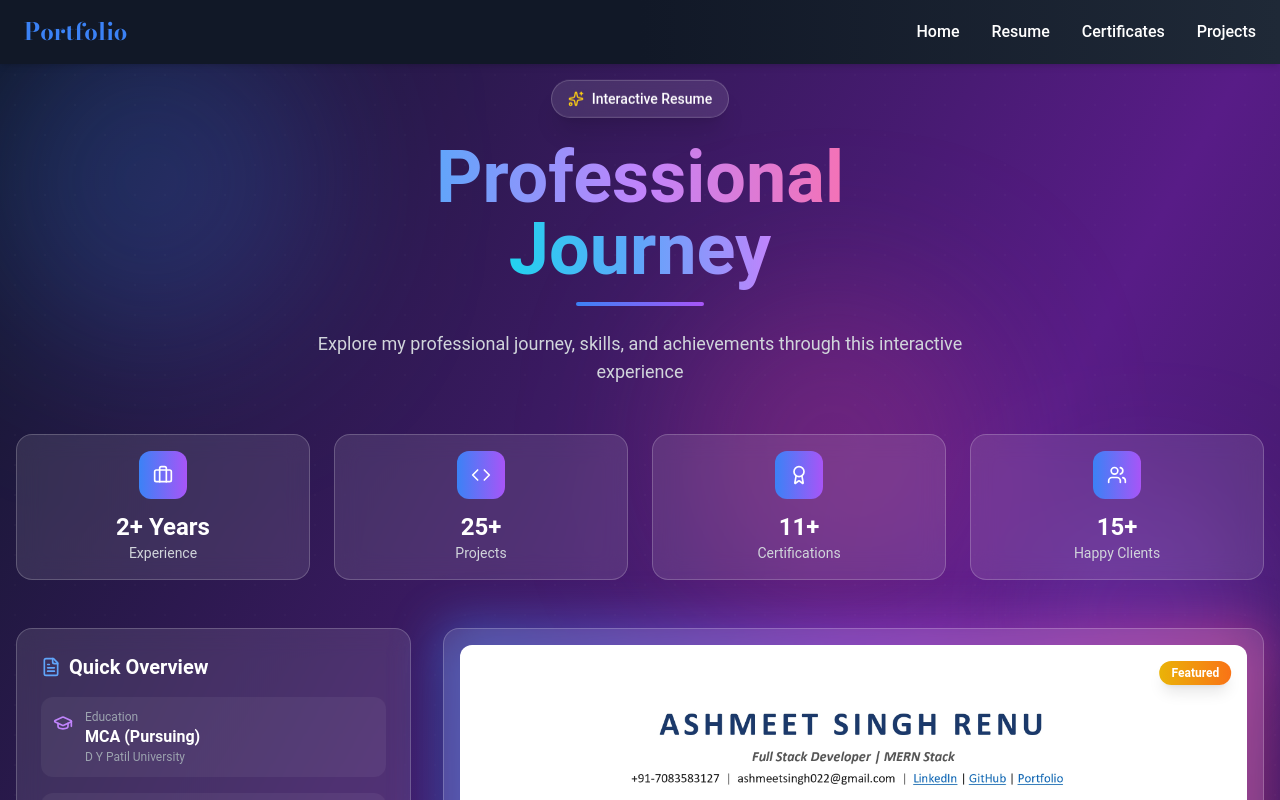
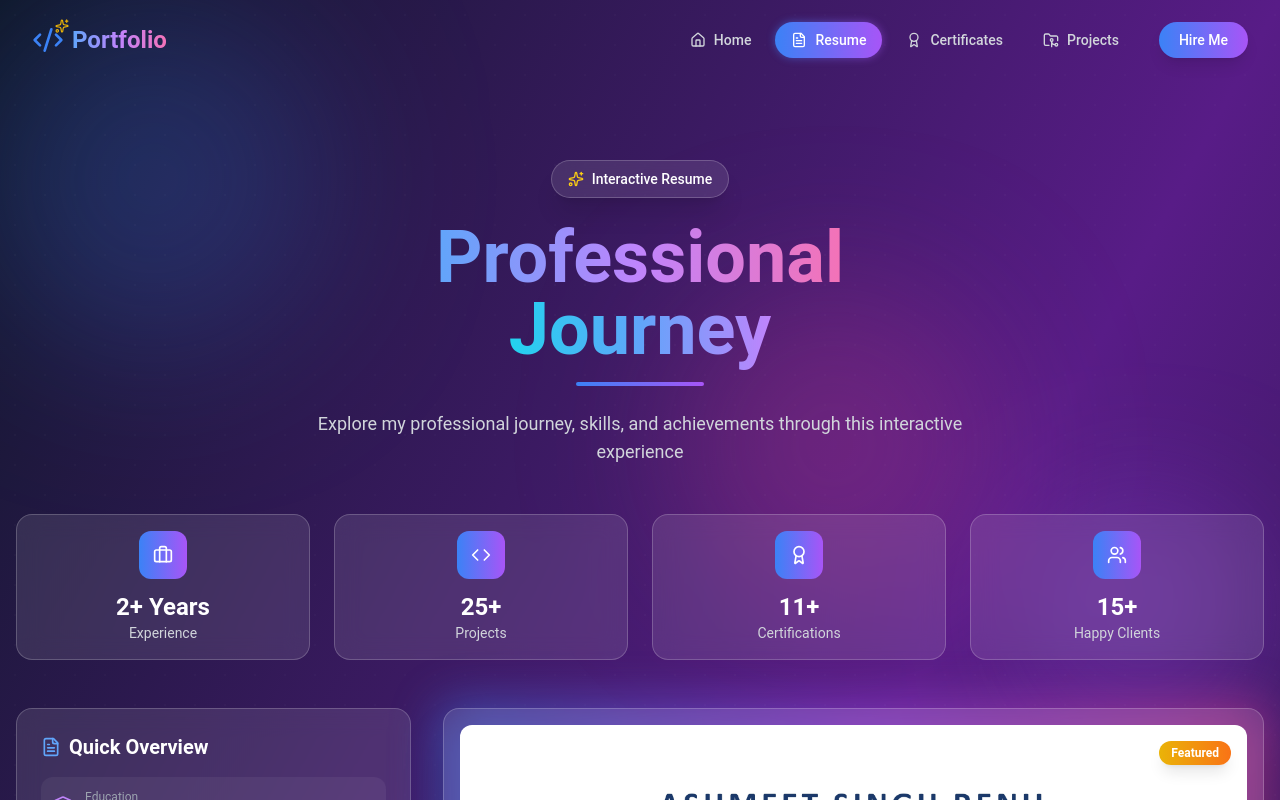
Before and after one commit to ASHMEETSINGHRENU/Portfolio, a React (Create React App) app: page /resume in a window 1280 px wide. Shown: the top 800 px of the page. Built offline with nearby package versions, Linux system fonts and the light colour scheme; a web font is replaced by a local one.

Commit message:
updated navbar

```diff
--- a/src/components/navbar.js
+++ b/src/components/navbar.js
@@ -1,99 +1,265 @@
-import React, { useState } from "react";
+import React, { useState, useEffect } from "react";
+import { NavLink, useLocation, Link } from "react-router-dom";
+import { motion, AnimatePresence } from "framer-motion";
+import {
+  Home,
+  FileText,
+  Award,
+  FolderGit2,
+  Menu,
+  X,
+  Code2,
+  Sparkles,
+  ChevronRight
+} from "lucide-react";
 
 const Navbar = () => {
   const [isMenuOpen, setIsMenuOpen] = useState(false);
+  const [scrolled, setScrolled] = useState(false);
+  const location = useLocation();
+
+  const navLinks = [
+    { name: "Home", path: "/home", icon: <Home className="w-4 h-4" /> },
+    { name: "Resume", path: "/resume", icon: <FileText className="w-4 h-4" /> },
+    { name: "Certificates", path: "/certificates", icon: <Award className="w-4 h-4" /> },
+    { name: "Projects", path: "/projects", icon: <FolderGit2 className="w-4 h-4" /> },
+  ];
+
+  // Handle scroll with passive listener for better performance
+  useEffect(() => {
+    const handleScroll = () => {
+      setScrolled(window.scrollY > 20);
+    };
+
+    window.addEventListener("scroll", handleScroll, { passive: true });
+    return () => window.removeEventListener("scroll", handleScroll);
+  }, []);
+
+  // Close mobile menu on route change
+  useEffect(() => {
+    setIsMenuOpen(false);
+  }, [location.pathname]);
 
   const toggleMenu = () => {
     setIsMenuOpen(!isMenuOpen);
   };
 
   return (
-    <nav className="fixed top-0 left-0 w-full z-50 bg-gradient-to-r from-gray-900 via-gray-900 to-gray-800 shadow-md">
-      <div className="max-w-7xl mx-auto flex justify-between items-center px-6 py-4">
-        {/* Logo */}
-        <div className="font-bodoni text-2xl font-bold text-blue-500">Portfolio</div>
+    <>
+      <motion.nav
+        initial={{ y: -100 }}
+        animate={{ y: 0 }}
+        transition={{ duration: 0.6, type: "spring" }}
+        className={`fixed top-0 left-0 w-full z-50 transition-all duration-500 ${
+          scrolled
+            ? "bg-black/80 backdrop-blur-xl shadow-2xl border-b border-white/10"
+            : "bg-transparent"
+        }`}
+        role="navigation"
+        aria-label="Main navigation"
+      >
+        <div className="max-w-7xl mx-auto px-4 md:px-8">
+          <div className="flex justify-between items-center h-16 md:h-20">
+
+            {/* Logo with Animation */}
+            <motion.div
+              whileHover={{ scale: 1.05 }}
+              whileTap={{ scale: 0.95 }}
+              className="relative group"
+            >
+              <Link to="/" className="relative">
+                <div className="absolute -inset-1 bg-gradient-to-r from-blue-500 to-purple-500 rounded-lg blur opacity-0 group-hover:opacity-50 transition duration-500" />
+                <div className="relative flex items-center gap-2">
+                  <div className="relative">
+                    <Code2 className="w-7 h-7 md:w-8 md:h-8 text-blue-500" />
+                    <motion.div
+                      animate={{
+                        scale: [1, 1.2, 1],
+                        rotate: [0, 360, 0]
+                      }}
+                      transition={{ duration: 2, repeat: Infinity, repeatDelay: 3 }}
+                      className="absolute -top-1 -right-1"
+                    >
+                      <Sparkles className="w-3 h-3 text-yellow-500" />
+                    </motion.div>
+                  </div>
+                  <span className="font-bold text-xl md:text-2xl bg-gradient-to-r from-blue-400 via-purple-400 to-pink-400 bg-clip-text text-transparent">
+                    Portfolio
+                  </span>
+                </div>
+              </Link>
+            </motion.div>
 
             {/* Desktop Navigation */}
-        <div className="hidden md:flex space-x-8 text-white font-medium">
-          <a href="/home" className="hover:text-blue-500 transition-colors">
-            Home
-          </a>
-          <a href="/resume" className="hover:text-blue-500 transition-colors">
-            Resume
-          </a>
-          <a href="/certificates" className="hover:text-blue-500 transition-colors">
-            Certificates
-          </a>
-          <a href="/projects" className="hover:text-blue-500 transition-colors">
-            Projects
-          </a>
+            <div className="hidden md:flex items-center gap-2">
+              {navLinks.map((link, index) => (
+                <NavLink
+                  key={link.path}
+                  to={link.path}
+                  end={link.path === "/home"}
+                  className={({ isActive }) =>
+                    `relative px-4 py-2 rounded-full text-sm font-medium transition-all duration-300 ${
+                      isActive
+                        ? "text-white"
+                        : "text-gray-300 hover:text-white"
+                    }`
+                  }
+                >
+                  {({ isActive }) => (
+                    <>
+                      {/* Active Indicator */}
+                      {isActive && (
+                        <motion.div
+                          layoutId="activeNav"
+                          className="absolute inset-0 bg-gradient-to-r from-blue-500 to-purple-500 rounded-full"
+                          transition={{ type: "spring", duration: 0.5 }}
+                        >
+                          <div className="absolute inset-0 bg-gradient-to-r from-blue-500 to-purple-500 rounded-full blur-sm opacity-50" />
+                        </motion.div>
+                      )}
+
+                      {/* Link Content */}
+                      <span className="relative z-10 flex items-center gap-2">
+                        {link.icon}
+                        {link.name}
+                      </span>
+                    </>
+                  )}
+                </NavLink>
+              ))}
+
+              {/* Resume Button CTA */}
+              <motion.div
+                initial={{ opacity: 0, scale: 0 }}
+                animate={{ opacity: 1, scale: 1 }}
+                transition={{ delay: 0.4, type: "spring" }}
+                whileHover={{ scale: 1.05 }}
+                whileTap={{ scale: 0.95 }}
+              >
+                <Link
+                  to="/resume"
+                  className="ml-4 px-5 py-2 bg-gradient-to-r from-blue-500 to-purple-500 rounded-full text-white text-sm font-medium shadow-lg hover:shadow-xl transition-all duration-300 inline-block"
+                >
+                  Hire Me
+                </Link>
+              </motion.div>
             </div>
 
             {/* Mobile Menu Button */}
-        <button
-          className="md:hidden text-white focus:outline-none"
+            <motion.button
+              className="md:hidden relative w-10 h-10 rounded-full bg-white/10 backdrop-blur-sm flex items-center justify-center"
               onClick={toggleMenu}
+              whileTap={{ scale: 0.9 }}
+              aria-label={isMenuOpen ? "Close menu" : "Open menu"}
+              aria-expanded={isMenuOpen}
             >
-          <svg
-            className="w-7 h-7"
-            fill="none"
-            stroke="currentColor"
-            viewBox="0 0 24 24"
-            xmlns="http://www.w3.org/2000/svg"
+              <AnimatePresence mode="wait">
+                {isMenuOpen ? (
+                  <motion.div
+                    key="close"
+                    initial={{ rotate: -90, opacity: 0 }}
+                    animate={{ rotate: 0, opacity: 1 }}
+                    exit={{ rotate: 90, opacity: 0 }}
+                    transition={{ duration: 0.2 }}
                   >
-            {isMenuOpen ? (
-              <path
-                strokeLinecap="round"
-                strokeLinejoin="round"
-                strokeWidth="2"
-                d="M6 18L18 6M6 6l12 12"
-              ></path>
+                    <X className="w-5 h-5 text-white" />
+                  </motion.div>
                 ) : (
-              <path
-                strokeLinecap="round"
-                strokeLinejoin="round"
-                strokeWidth="2"
-                d="M4 6h16M4 12h16m-7 6h7"
-              ></path>
+                  <motion.div
+                    key="menu"
+                    initial={{ rotate: 90, opacity: 0 }}
+                    animate={{ rotate: 0, opacity: 1 }}
+                    exit={{ rotate: -90, opacity: 0 }}
+                    transition={{ duration: 0.2 }}
+                  >
+                    <Menu className="w-5 h-5 text-white" />
+                  </motion.div>
                 )}
-          </svg>
-        </button>
+              </AnimatePresence>
+            </motion.button>
+          </div>
         </div>
 
-      {/* Mobile Navigation Menu */}
+        {/* Mobile Navigation Menu with Animation */}
+        <AnimatePresence>
           {isMenuOpen && (
-        <div className="md:hidden bg-gray-900 text-white px-6 py-4 space-y-4 animate-fadeIn">
-          <a
-            href="/home"
-            className="block hover:text-blue-500 transition-colors"
-            onClick={toggleMenu}
+            <motion.div
+              initial={{ opacity: 0, height: 0 }}
+              animate={{ opacity: 1, height: "auto" }}
+              exit={{ opacity: 0, height: 0 }}
+              transition={{ duration: 0.3 }}
+              className="md:hidden overflow-hidden"
             >
-            Home
-          </a>
-          <a
-            href="/resume"
-            className="block hover:text-blue-500 transition-colors"
-            onClick={toggleMenu}
+              <div className="bg-black/90 backdrop-blur-xl border-t border-white/10 px-4 py-6">
+                <div className="space-y-3">
+                  {navLinks.map((link, index) => (
+                    <NavLink
+                      key={link.path}
+                      to={link.path}
+                      end={link.path === "/home"}
+                      className={({ isActive }) =>
+                        `flex items-center justify-between px-4 py-3 rounded-xl transition-all duration-300 ${
+                          isActive
+                            ? "bg-gradient-to-r from-blue-500/20 to-purple-500/20 border border-blue-500/30"
+                            : "hover:bg-white/5"
+                        }`
+                      }
+                      onClick={() => setIsMenuOpen(false)}
                     >
-            Resume
-          </a>
-          <a
-            href="/certificates"
-            className="block hover:text-blue-500 transition-colors"
-            onClick={toggleMenu}
+                      {({ isActive }) => (
+                        <>
+                          <div className="flex items-center gap-3">
+                            <div className={`p-2 rounded-lg ${
+                              isActive
+                                ? "bg-gradient-to-r from-blue-500 to-purple-500"
+                                : "bg-white/10"
+                            }`}>
+                              {link.icon}
+                            </div>
+                            <span className={`font-medium ${
+                              isActive ? "text-white" : "text-gray-300"
+                            }`}>
+                              {link.name}
+                            </span>
+                          </div>
+                          {isActive && (
+                            <motion.div
+                              initial={{ scale: 0 }}
+                              animate={{ scale: 1 }}
                             >
-            Certificates
-          </a>
-          <a
-            href="/projects"
-            className="block hover:text-blue-500 transition-colors"
-            onClick={toggleMenu}
+                              <ChevronRight className="w-4 h-4 text-blue-400" />
+                            </motion.div>
+                          )}
+                        </>
+                      )}
+                    </NavLink>
+                  ))}
+
+                  {/* Mobile CTA Button */}
+                  <motion.div
+                    initial={{ opacity: 0, y: 20 }}
+                    animate={{ opacity: 1, y: 0 }}
+                    transition={{ delay: 0.4 }}
+                    whileTap={{ scale: 0.95 }}
                   >
-            Projects
-          </a>
+                    <Link
+                      to="/resume"
+                      className="block mt-4 px-4 py-3 bg-gradient-to-r from-blue-500 to-purple-500 rounded-xl text-white text-center font-medium"
+                      onClick={() => setIsMenuOpen(false)}
+                    >
+                      Hire Me
+                    </Link>
+                  </motion.div>
                 </div>
+              </div>
+            </motion.div>
           )}
-    </nav>
+        </AnimatePresence>
+      </motion.nav>
+
+      {/* Spacer to prevent content from hiding under navbar */}
+      <div className="h-16 md:h-20" />
+    </>
   );
 };
 
```
Lines whose indentation alone changed are shown as unchanged.
